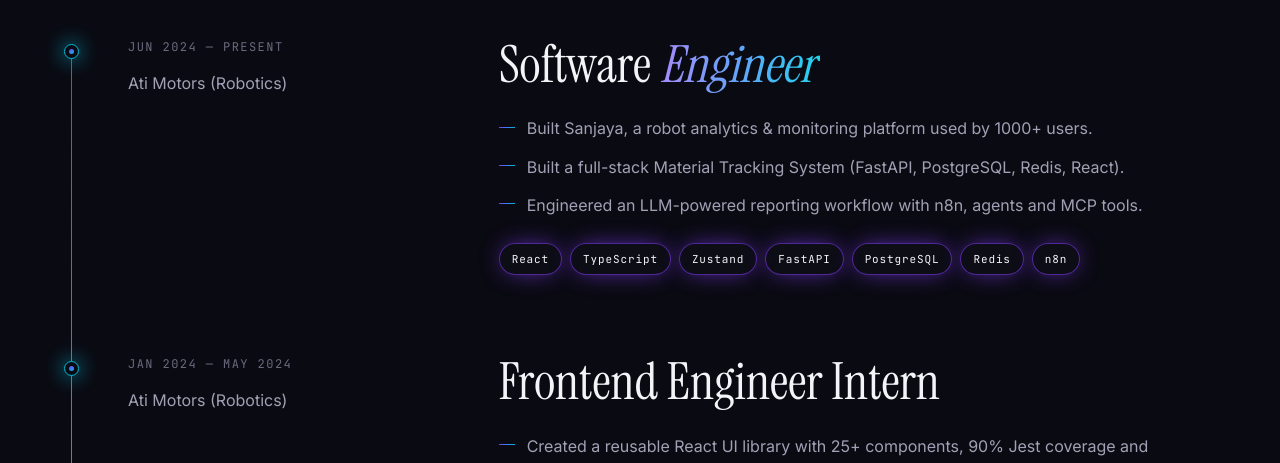
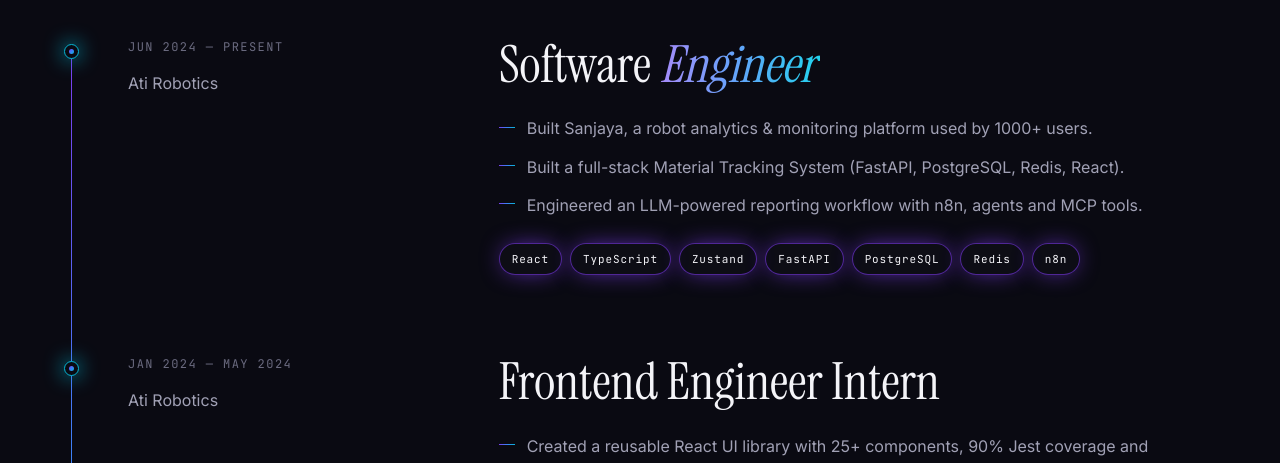
Before and after one commit to Kaishav65/portfolio, a Next.js app: page / in a window 1280 px wide. Shown: the part 2535-2998 px from the top of the page. Built offline with nearby package versions, Linux system fonts and the light colour scheme.

Commit message:
changed motors to Robotics

```diff
--- a/content/data.ts
+++ b/content/data.ts
@@ -5,20 +5,20 @@ export const profile = {
   lastName: "Basodiya",
   role: "Software Engineer",
   location: "Bengaluru, India",
-  company: "Ati Motors",
+  company: "Ati Robotics",
   intro:
     "Software engineer at a robotics company, open to forward deployed engineering roles. I build analytics platforms, full-stack systems and LLM-powered automation — and use AI tools, LLMs and agentic workflows to ship scalable frontends and backends faster.",
   rotatingLines: [
     "build analytics for robot fleets.",
     "ship full-stack systems end to end.",
     "automate reporting with LLM agents.",
-    "deploy AI solutions alongside users on client site.",
+    "deploy AI solutions alongside users/client.",
     "craft pixel-perfect React interfaces.",
     "ship faster with AI-powered workflows.",
   ],
   resumeUrl: "/Kaishav_Basodiya_Resume.pdf",
   about: [
-    "I'm a software engineer at Ati Motors, a robotics company whose autonomous robots move material across factory floors. My work is making what those robots do visible, understandable and useful to the people who run them.",
+    "I'm a software engineer at Ati Robotics, a robotics company whose autonomous robots move material across factory floors. My work is making what those robots do visible, understandable and useful to the people who run them.",
     "I've built an analytics platform used by 1000+ people, a full-stack material tracking system, and an LLM-powered reporting workflow that writes and validates its own SQL. I care about fast, maintainable frontends, clean APIs, and interfaces that feel effortless.",
     "AI is a core part of how I build. I use AI coding agents and LLM tooling across the whole lifecycle — architecture, implementation, testing and reviews — to deliver scalable frontend and backend systems faster without trading off quality. And I build with AI too: agents, MCP tools and LLM workflows that automate real work in production.",
     "That mix makes me a natural fit for forward deployed engineering. Much of my work starts with the people running the robots: I learn their workflows, turn their problems into working software, and keep refining it in production. I'm open to Software Engineer and Forward Deployed Engineer roles where I can work closely with users to design, build and deploy AI-powered systems.",
@@ -55,7 +55,7 @@ export const metrics = [
 
 export const experience = [
   {
-    company: "Ati Motors (Robotics)",
+    company: "Ati Robotics",
     role: "Software Engineer",
     period: "Jun 2024 — Present",
     highlights: [
@@ -66,7 +66,7 @@ export const experience = [
     tech: ["React", "TypeScript", "Zustand", "FastAPI", "PostgreSQL", "Redis", "n8n"],
   },
   {
-    company: "Ati Motors (Robotics)",
+    company: "Ati Robotics",
     role: "Frontend Engineer Intern",
     period: "Jan 2024 — May 2024",
     highlights: [
```
